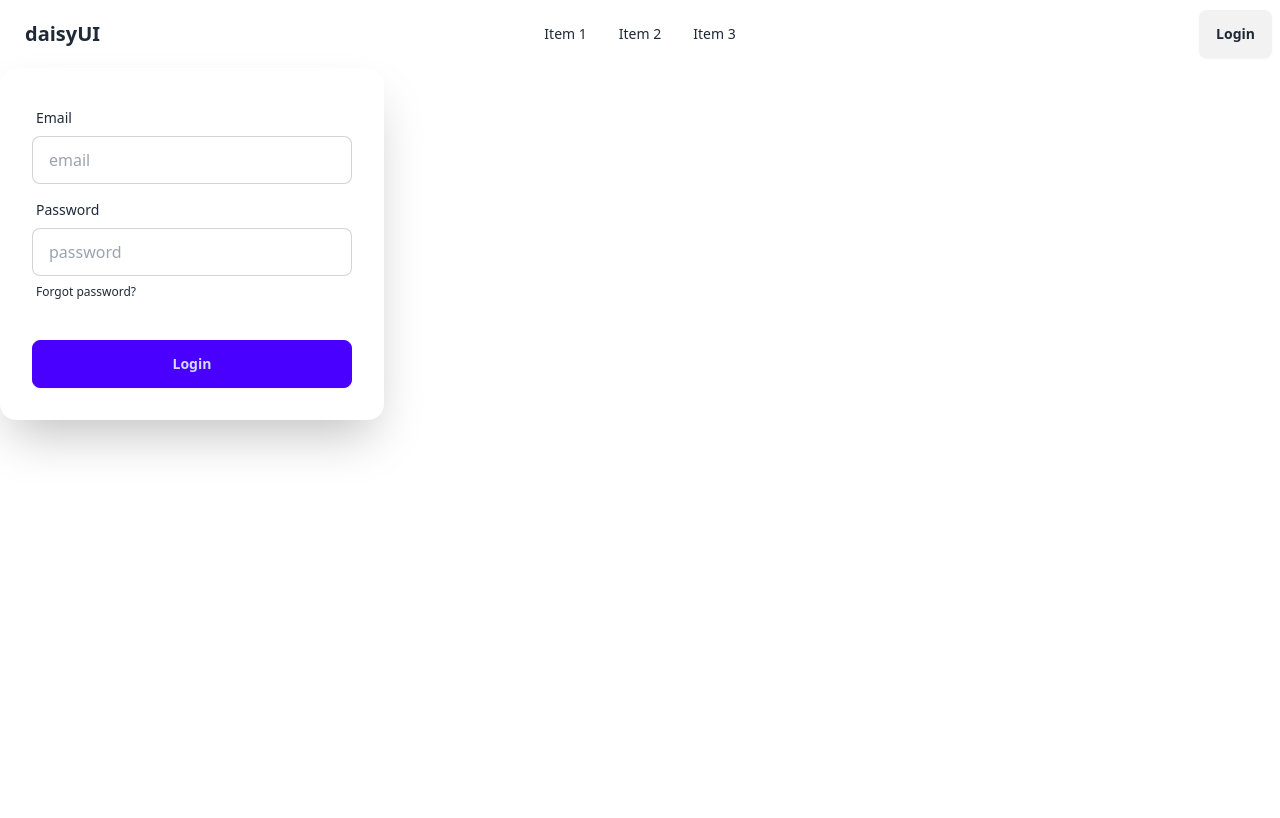
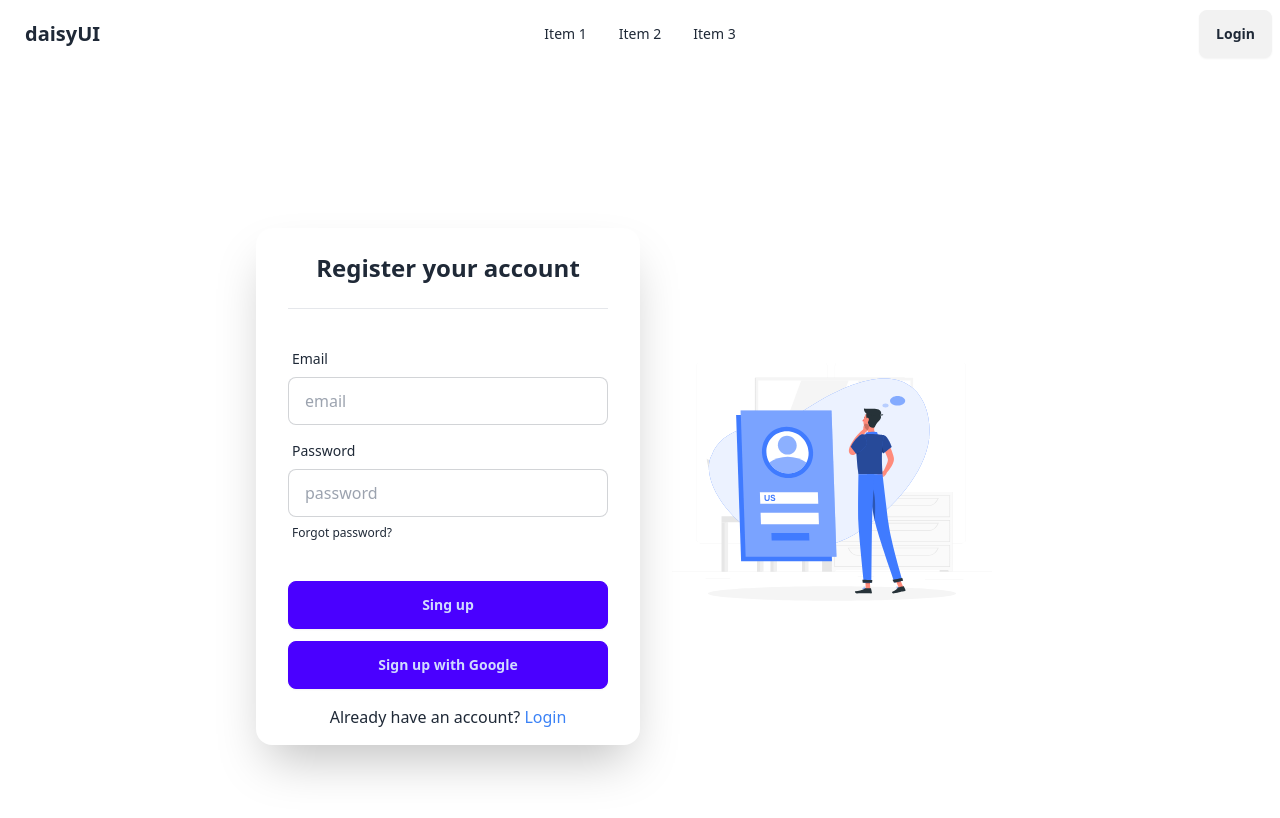
Before and after one commit to Fariya-Khan-Web/job-portal, a React (Vite) app: page /register in a window 1280 px wide. Shown: the top 818 px of the page. Built offline with nearby package versions, Linux system fonts and the light colour scheme; no server answers.

Commit message:
feat: auth setup

```diff
--- a/package.json
+++ b/package.json
@@ -10,12 +10,14 @@
     "preview": "vite preview"
   },
   "dependencies": {
+    "firebase": "^11.1.0",
     "localforage": "^1.10.0",
     "lottie-react": "^2.4.0",
     "match-sorter": "^8.0.0",
     "react": "^18.3.1",
     "react-dom": "^18.3.1",
     "react-router-dom": "^7.0.2",
+    "react-toastify": "^10.0.6",
     "sort-by": "^1.2.0"
   },
   "devDependencies": {
--- /dev/null
+++ b/src/AuthProvider/AuthContext.jsx
@@ -0,0 +1,5 @@
+import React, { createContext } from 'react';
+
+const AuthContext = createContext(null)
+
+export default AuthContext;
--- /dev/null
+++ b/src/AuthProvider/AuthProvider.jsx
@@ -0,0 +1,47 @@
+import React, { useEffect, useState } from 'react';
+import AuthContext from './AuthContext';
+import app from '../Firebase/firebase.init';
+import { getAuth, GoogleAuthProvider, onAuthStateChanged, signInWithPopup, signOut } from "firebase/auth";
+
+const AuthProvider = ({ children }) => {
+
+    const [user, setUser] = useState(null)
+    const [loading, setLoading] = useState(null)
+
+
+    const auth = getAuth(app)
+    const provider = new GoogleAuthProvider()
+
+    const loginGoogle = () => {
+        return signInWithPopup(auth, provider)
+    }
+
+    const logout = () =>{
+        return signOut(auth)
+    }
+
+    const authInfo = {
+        user,
+        setUser,
+        loading,
+        setLoading,
+        loginGoogle,
+        logout,
+
+    }
+
+    useEffect(()=>{
+        const unSubscribe = onAuthStateChanged(auth, currentUser =>{
+            setUser(currentUser)
+        })
+        return unSubscribe();
+    },[])
+
+    return (
+        <AuthContext.Provider value={authInfo}>
+            {children}
+        </AuthContext.Provider>
+    );
+};
+
+export default AuthProvider;
--- a/src/Firebase/firebase.init.js
+++ b/src/Firebase/firebase.init.js
@@ -16,6 +16,4 @@ const firebaseConfig = {
 // Initialize Firebase
 const app = initializeApp(firebaseConfig);
 
-const auth = getAuth(app)
-
-export default auth;
+export default app;
--- a/src/Pages/Auth/Login.jsx
+++ b/src/Pages/Auth/Login.jsx
@@ -1,23 +1,34 @@
 import Lottie from 'lottie-react';
 import React from 'react';
 import lottieAni from '../../assets/animation/lotti.json'
+import { Link } from 'react-router-dom';
 
 const Login = () => {
+
+    const handleSubmit = e => {
+        e.prerventDefault()
+        const form = form.target
+        const email = form.email.value
+        const password = form.password.value
+        const user = { email, password }
+    }
     return (
         <div className=' flex justify-center py-40'>
             <div className="card bg-base-100 w-full max-w-md shrink-0 shadow-2xl">
-                <form className="card-body">
+                <h1 className='text-2xl font-semibold mx-auto my-6'>Login your account</h1>
+                <hr className='w-10/12 mx-auto' />
+                <form onSubmit={handleSubmit} className="card-body">
                     <div className="form-control">
                         <label className="label">
                             <span className="label-text">Email</span>
                         </label>
-                        <input type="email" placeholder="email" className="input input-bordered" required />
+                        <input type="email" name='email' placeholder="email" className="input input-bordered" required />
                     </div>
                     <div className="form-control">
                         <label className="label">
                             <span className="label-text">Password</span>
                         </label>
-                        <input type="password" placeholder="password" className="input input-bordered" required />
+                        <input type="password" name='password' placeholder="password" className="input input-bordered" required />
                         <label className="label">
                             <a href="#" className="label-text-alt link link-hover">Forgot password?</a>
                         </label>
@@ -26,8 +37,9 @@ const Login = () => {
                         <button className="btn btn-primary">Login</button>
                     </div>
                 </form>
+                <p className='mx-auto my-4 -mt-5'>Don't have an account? <Link to={'/register'} className='text-blue-500'>Register</Link></p>
             </div>
-            <div>
+            <div className=''>
                 <Lottie className='w-96 ' animationData={lottieAni} loop={true} />
             </div>
         </div>
--- a/src/Pages/Auth/Register.jsx
+++ b/src/Pages/Auth/Register.jsx
@@ -1,29 +1,67 @@
-import React from 'react';
+import React, { useContext } from 'react';
+import AuthContext from '../../AuthProvider/AuthContext';
+import { Link } from 'react-router-dom';
+import lottieAni from '../../assets/animation/lotti.json'
+import Lottie from 'lottie-react';
+import { toast } from 'react-toastify';
+
 
 const Register = () => {
+
+    const { user, setUser, loginGoogle } = useContext(AuthContext)
+
+
+    const handleSubmit = e => {
+        e.prerventDefault()
+        const form = form.target
+        const email = form.email.value
+        const password = form.password.value
+        const user = { email, password }
+        console.log(user)
+
+
+    }
+
+
+    const handleGoogle = () => {
+        loginGoogle()
+            .then(result => {
+                console.log(result.user)
+                setUser(result.user)
+                toast.success('logged in successfuly')
+            })
+            .catch(err => { console.log(err) })
+    }
     return (
-        <div>
+        <div className=' flex justify-center items-center py-40'>
             <div className="card bg-base-100 w-full max-w-sm shrink-0 shadow-2xl">
-                <form className="card-body">
+                <h1 className='text-2xl font-semibold mx-auto my-6'>Register your account</h1>
+                <hr className='w-10/12 mx-auto' />
+                <form onSubmit={handleSubmit} className="card-body">
                     <div className="form-control">
                         <label className="label">
                             <span className="label-text">Email</span>
                         </label>
-                        <input type="email" placeholder="email" className="input input-bordered" required />
+                        <input type="email" name='email' placeholder="email" className="input input-bordered" required />
                     </div>
                     <div className="form-control">
                         <label className="label">
                             <span className="label-text">Password</span>
                         </label>
-                        <input type="password" placeholder="password" className="input input-bordered" required />
+                        <input type="password" name='password' placeholder="password" className="input input-bordered" required />
                         <label className="label">
                             <a href="#" className="label-text-alt link link-hover">Forgot password?</a>
                         </label>
                     </div>
                     <div className="form-control mt-6">
-                        <button className="btn btn-primary">Login</button>
+                        <button className="btn btn-primary">Sing up</button>
                     </div>
                 </form>
+                <button onClick={handleGoogle} className="btn btn-primary -mt-5 w-10/12 mx-auto">Sign up with Google</button>
+                <p className='mx-auto my-4'>Already have an account? <Link to={'/login'} className='text-blue-500'>Login</Link></p>
+            </div>
+            <div>
+                <Lottie className='w-96 ' animationData={lottieAni} loop={true} />
             </div>
         </div>
     );
--- a/src/Pages/Common/Navbar.jsx
+++ b/src/Pages/Common/Navbar.jsx
@@ -1,7 +1,21 @@
-import React from 'react';
+import React, { useContext } from 'react';
 import { Link } from 'react-router-dom';
+import AuthContext from '../../AuthProvider/AuthContext';
+import { toast } from 'react-toastify';
 
 const Navbar = () => {
+
+    const { user } = useContext(AuthContext)
+
+    const handleSignOut = () =>{
+        logout()
+        .then(()=>{
+            toast.success('Logged out successfully')
+        })
+        .catch(err => {
+            toast.error("Something went wrong, try again later")
+        })
+    }
 
     const links =
         <>
@@ -42,7 +56,12 @@ const Navbar = () => {
                     </ul>
                 </div>
                 <div className="navbar-end">
-                    <Link to={'/login'}  className="btn">Login</Link>
+                    {
+                        user ?
+                            <Link onClick={handleSignOut} className="btn">Logout</Link>
+                            :
+                            <Link to={'/login'} className="btn">Login</Link>
+                    }
                 </div>
             </div>
         </div>
--- a/src/main.jsx
+++ b/src/main.jsx
@@ -6,14 +6,16 @@ import {
 } from "react-router-dom";
 import './index.css'
 import router from './Router/Router';
-// import App from './App.jsx'
-
-
-
+import AuthProvider from './AuthProvider/AuthProvider';
+import 'react-toastify/dist/ReactToastify.css';
+import { ToastContainer, toast } from 'react-toastify';
 
 
 createRoot(document.getElementById('root')).render(
   <StrictMode>
-       <RouterProvider router={router} />
+    <AuthProvider>
+      <RouterProvider router={router} />
+    <ToastContainer />
+    </AuthProvider>
   </StrictMode>,
 )
```
Also changed, not shown: 1 other file (tests, documents, lock files or other folders).
